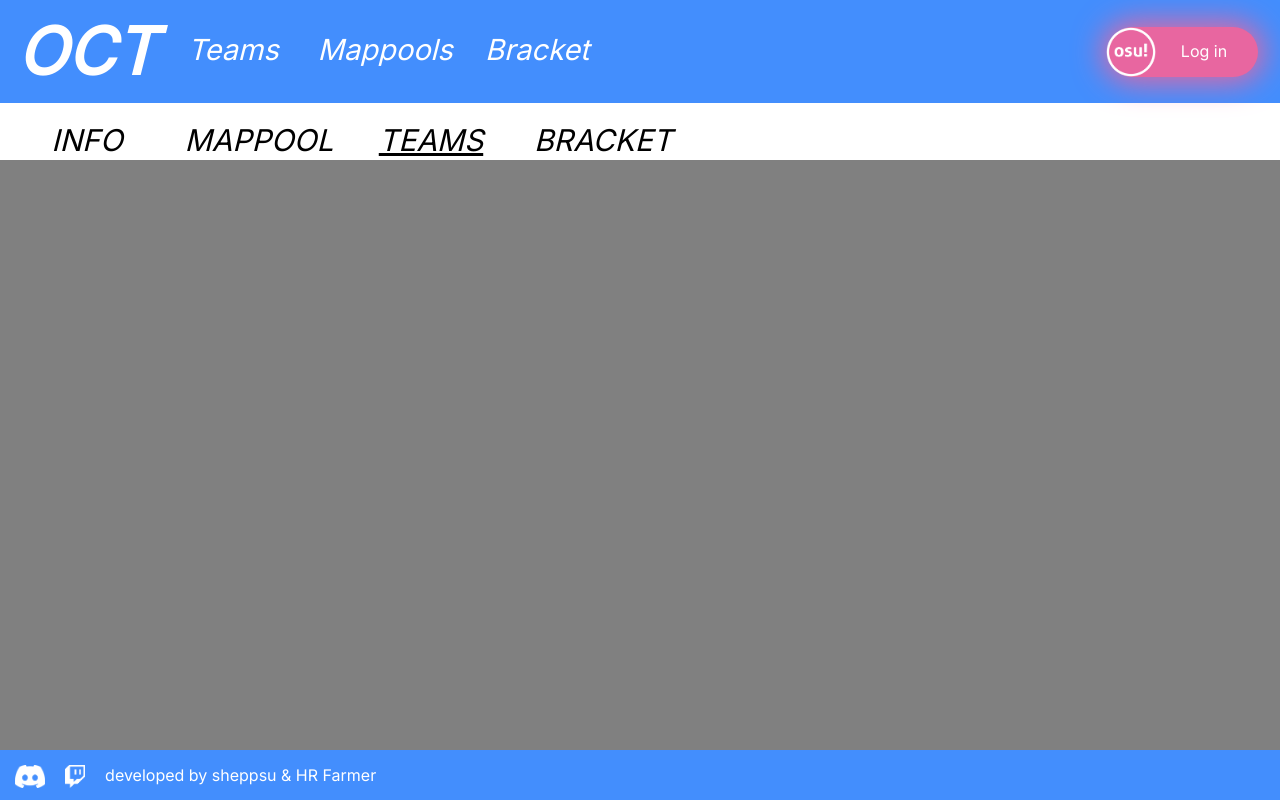
After one commit to Sheppsu/oct-site, a Django app: template oct/templates/tournament/tournament_teams.html in a window 1280 px wide. The commit adds this page. Run offline with Django 5.2, Linux system fonts and the light colour scheme; tables that the repository leaves empty hold one stand-in row (values such as "Sample post"); the template is opened without the code that fills it: values that come from a table or form of the project are taken from there, most other values are stand-ins (such as "Sample title", 1, 10 or a date in 2020); parts of the project's set-up code (start-up, migrations or seed data) failed here and were passed over.

Commit message:
implement tournament info pages

```diff
--- /dev/null
+++ b/oct/static/css/tournament_info.css
@@ -0,0 +1,28 @@
+body {
+    background-color: grey;
+}
+
+.tournament-header {
+    width: 100%;
+    height: 60px;
+    text-align: center;
+    background-color: white;
+}
+
+.tournament-header-item {
+    width: 170px;
+}
+
+.tournament-header-item:hover {
+    text-decoration: underline;
+}
+
+.current-tournament-header {
+    text-decoration: underline;
+}
+
+.tournament-header-text {
+    font-size: 30px;
+    font-style: italic;
+    margin-top: 20px;
+}
--- /dev/null
+++ b/oct/templates/tournament/tournament_info_header.html
@@ -0,0 +1,33 @@
+<table class="tournament-header prevent-select">
+    <tr>
+        <td id="info-cell" class="tournament-header-item">
+            <a href="{% url 'tournament_info' name=tournament.name %}">
+                <div style="width:100%;height:100%;">
+                    <p class="tournament-header-text">INFO</p>
+                </div>
+            </a>
+        </td>
+        <td id="mappool-cell" class="tournament-header-item">
+            <a href="{% url 'tournament_section' name=tournament.name section='mappool' %}">
+                <div style="width:100%;height:100%;">
+                    <p class="tournament-header-text">MAPPOOL</p>
+                </div>
+            </a>
+        </td>
+        <td id="teams-cell" class="tournament-header-item">
+            <a href="{% url 'tournament_section' name=tournament.name section='teams' %}">
+                <div style="width:100%;height:100%;">
+                    <p class="tournament-header-text">TEAMS</p>
+                </div>
+            </a>
+        </td>
+        <td id="bracket-cell" class="tournament-header-item">
+            <a href="{% url 'tournament_section' name=tournament.name section='bracket' %}">
+                <div style="width:100%;height:100%;">
+                    <p class="tournament-header-text">BRACKET</p>
+                </div>
+            </a>
+        </td>
+        <td></td>
+    </tr>
+</table>
--- a/oct/templates/tournament/mappools.html
+++ b/oct/templates/tournament/tournament_mappool.html
@@ -1,11 +1,13 @@
 {% extends "base.html" %}
 {% load static %}
 {% block head %}
+<link rel="stylesheet" type="text/css" href="{% static 'css/tournament_info.css' %}">
 <link rel="stylesheet" type="text/css" href="{% static 'css/mappools.css' %}">
 {% endblock head %}
 {% block title %}Mappools{% endblock title %}
 {% block body %}
-<div style="margin-top: 150px;">
+<div style="margin-top: 100px;">
+    {% include "tournament/tournament_info_header.html" %}
     <p style="text-align: center;">Note: this is placeholder information, not actual pools of OCT4</p>
     {% for round in mappools %}
         <h1 style="text-align: center;">{{ round.stage }}</h1>
@@ -79,4 +81,5 @@
         </table>
     {% endfor %}
 </div>
+<script>document.getElementById("mappool-cell").classList.add("current-tournament-header");</script>
 {% endblock body %}
--- /dev/null
+++ b/oct/templates/tournament/tournament_teams.html
@@ -0,0 +1,12 @@
+{% extends "base.html" %}
+{% load static %}
+{% block head %}
+<link rel="stylesheet" type="text/css" href="{% static 'css/tournament_info.css' %}">
+{% endblock head %}
+{% block title %}Tournaments: {{ tournament.name }} teams{% endblock title %}
+{% block body %}
+<div style="margin-top: 100px;">
+{% include "tournament/tournament_info_header.html" %}
+</div>
+<script>document.getElementById("teams-cell").classList.add("current-tournament-header");</script>
+{% endblock body %}
--- a/oct/templates/tournament/tournaments.html
+++ b/oct/templates/tournament/tournaments.html
@@ -7,7 +7,7 @@
 {% block body %}
 <div class="tournaments-container">
     {% for tournament in tournaments %}
-    <a href="{% url 'named_tournament' name=tournament.name %}">
+    <a href="{% url 'tournament_info' name=tournament.name %}">
         <div class="tournament">
             {% with 'assets/images/'|add:tournament.thumbnail as thumbnail %}
             <img src="{% static thumbnail %}" class="tournament-thumbnail">
--- a/oct/tournament/urls.py
+++ b/oct/tournament/urls.py
@@ -11,7 +11,7 @@ urlpatterns = [
     path("dashboard", views.dashboard, name="dashboard"),
     path("tournaments", views.tournaments, name="tournaments"),
     path("tournaments/mappools", views.mappools, name="mappools"),
-    path("tournaments/<str:name>", views.tournaments, name="named_tournament"),
-    path("tournaments/<str:name>/mappool", views.mappools, name="named_mappools"),
+    path("tournaments/<str:name>", views.tournaments, name="tournament_info"),
+    path("tournaments/<str:name>/<str:section>", views.tournaments, name="tournament_section"),
     path("register", views.register, name="register")
 ]
```
Also changed, not shown: oct/templates/tournament/bracket.html (deleted, +0 -10 lines), oct/templates/tournament/teams.html (deleted, +0 -7 lines), oct/templates/tournament/tournament.html (deleted, +0 -8 lines), oct/templates/tournament/tournament_bracket.html (added, +12 -0 lines), oct/templates/tournament/tournament_info.html (added, +12 -0 lines), oct/tournament/views.py (+39 -23 lines).
